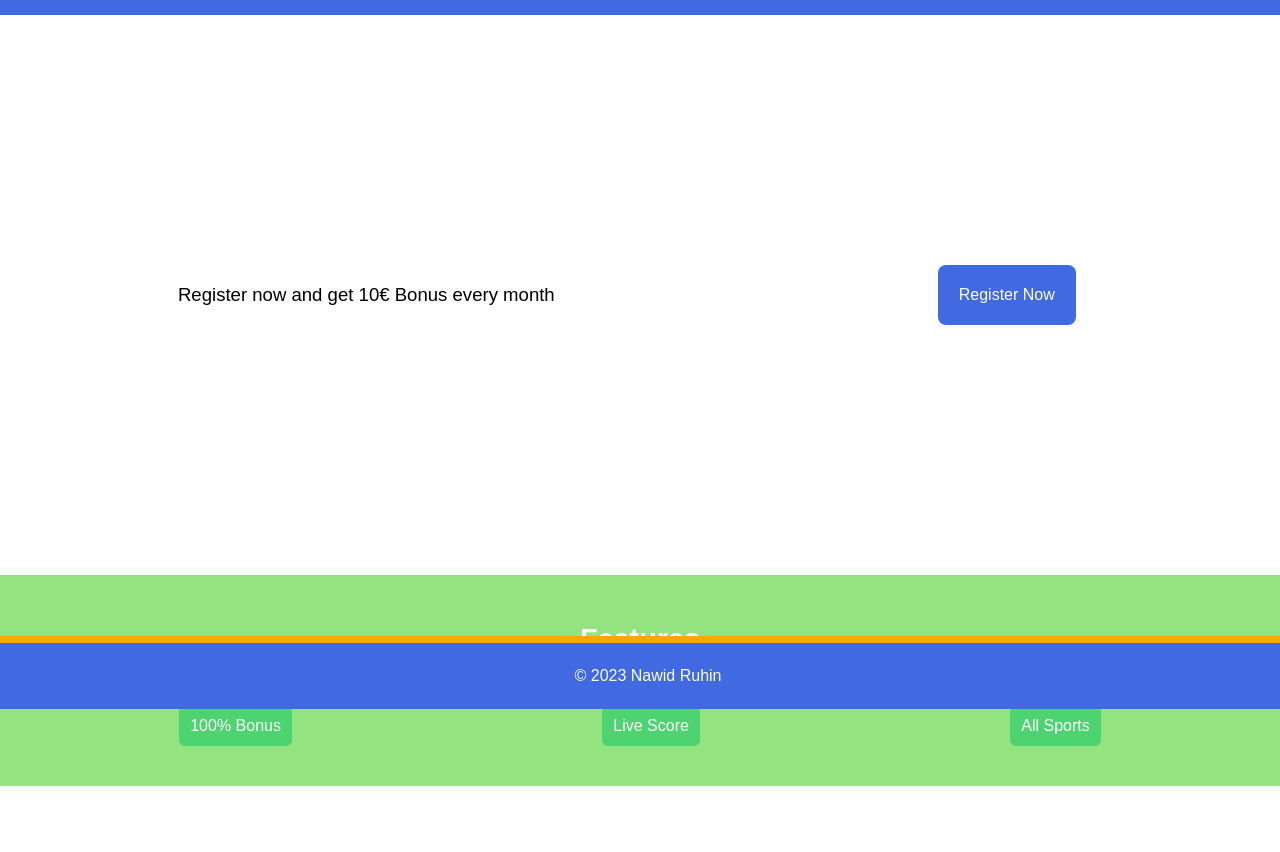
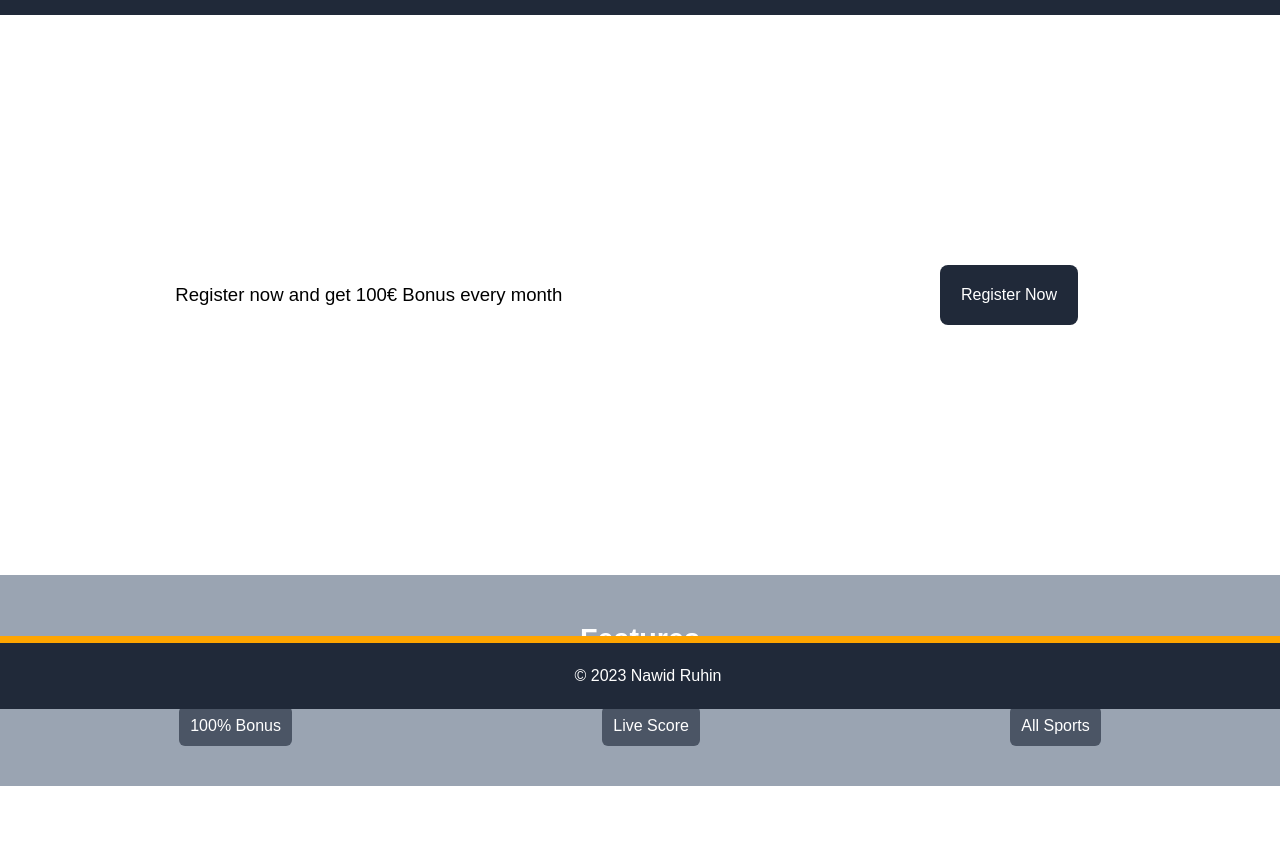
Before and after one commit to Nawid01/Bet-Website-, a website: page index.html in a window 1280 px wide. Shown: the part 91-943 px from the top of the page. Drawn offline with Linux system fonts and the light colour scheme.

Commit message:
Colors changed

```diff
--- a/index.html
+++ b/index.html
@@ -26,7 +26,7 @@
     </header>
     <main>
       <section class="main-section">
-        <p>Register now and get 10€ Bonus every month</p>
+        <p>Register now and get 100€ Bonus every month</p>
         <div class="register-btn">Register Now</div>
       </section>
       <section class="secondary-section">
--- a/style.scss
+++ b/style.scss
@@ -1,6 +1,6 @@
-$primary-color: #4169e1;
+$primary-color: #202939;
 $seconddary-color: #af1631;
-$style-color: #4dd470;
+$style-color: #4b5565;
 
 body {
   font-family: Arial, Helvetica, sans-serif;
@@ -88,7 +88,7 @@ main {
   }
 }
 .secondary-section {
-  background-color: #93e380;
+  background-color: #9aa4b2;
   color: #fff;
   padding: 1.5em;
   text-align: center;
```
Also changed, not shown: style.css.
